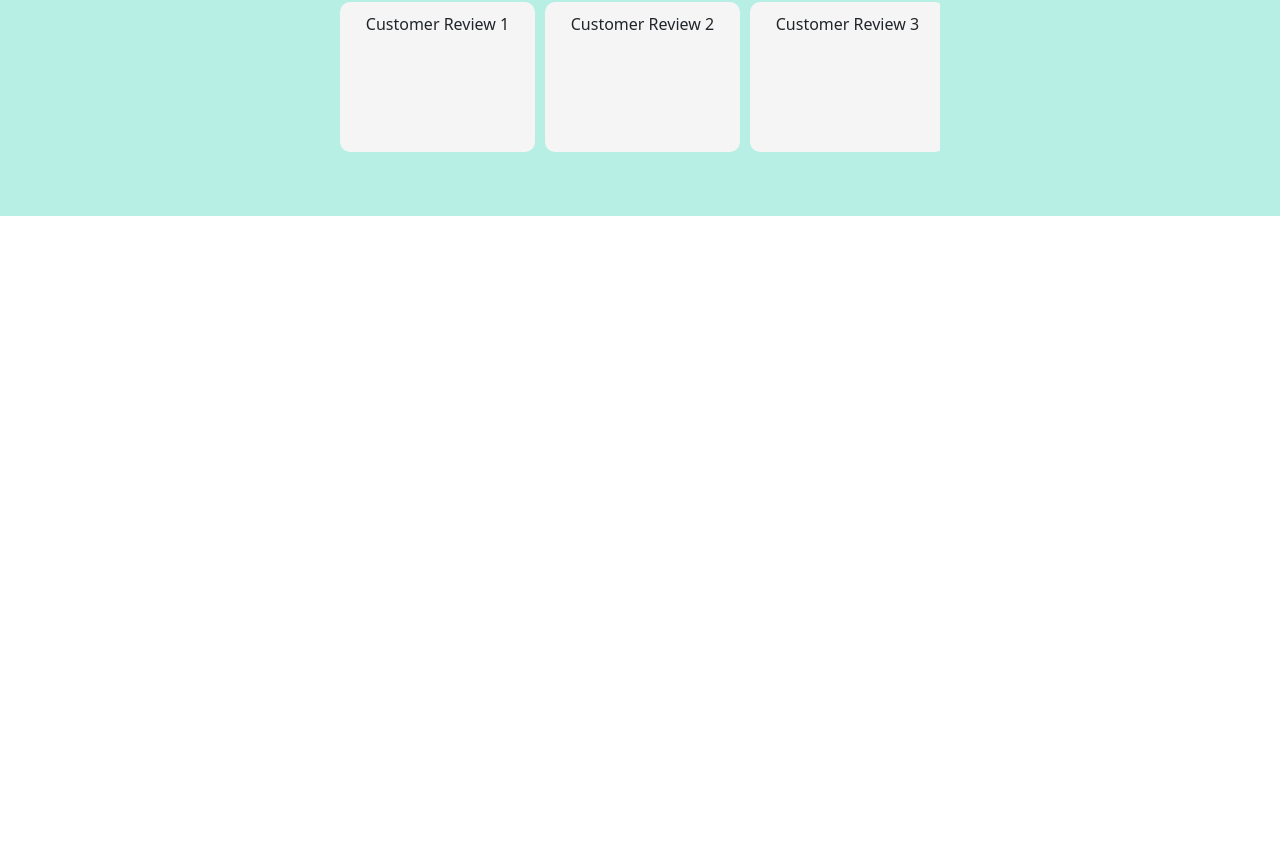
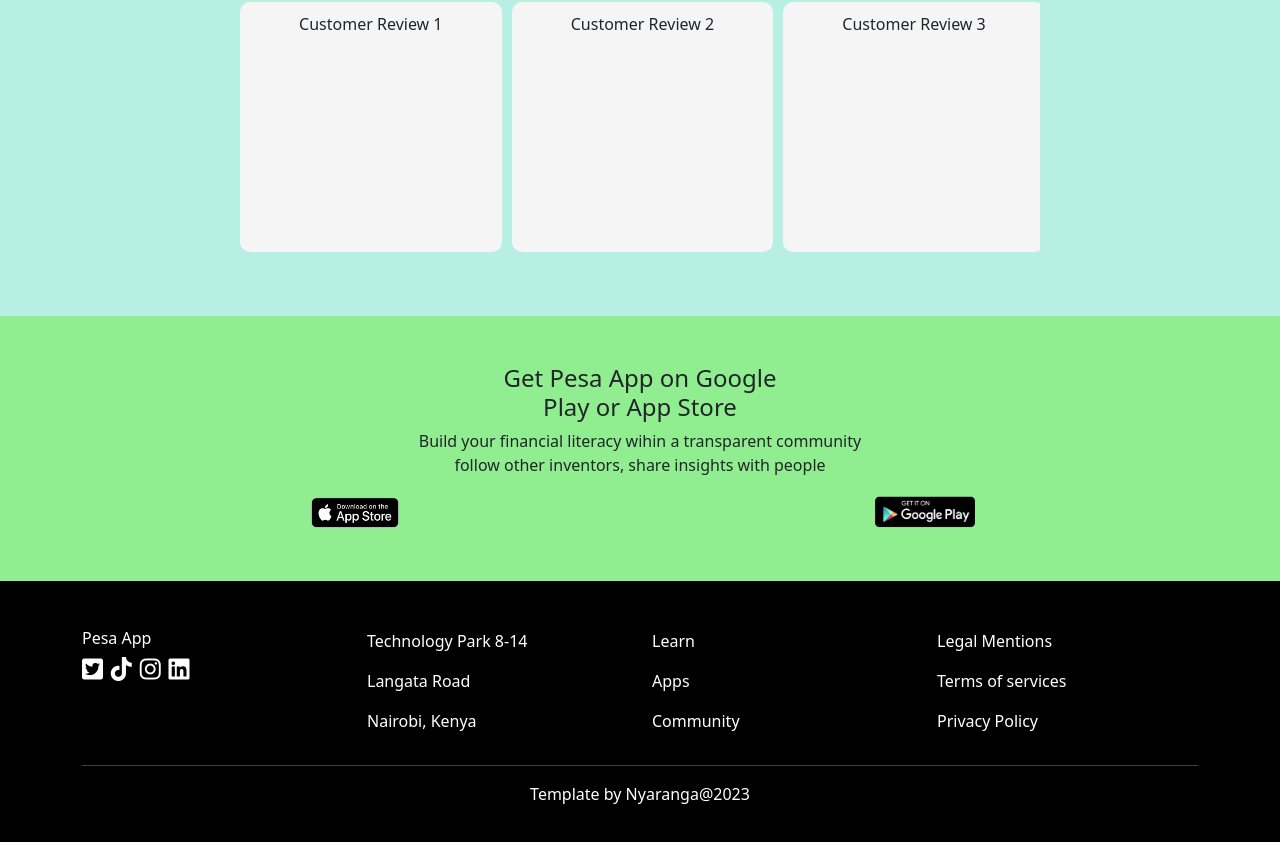
Before and after one commit to JAPHETHNYARANGA/angular-money-template, an Angular app: page / in a window 1280 px wide. Shown: the part 1867-2709 px from the top of the page. Before the commit the page ends 2083 px from the top, so only its background shows below. Built offline with nearby package versions, Linux system fonts and the light colour scheme.

Commit message:
finished creating the footer skeleton

```diff
--- a/src/app/home/home.component.css
+++ b/src/app/home/home.component.css
@@ -79,13 +79,13 @@
     scroll-snap-type: x proximity;
     gap: 10px;
     width: 100%;
-    max-width: 600px;
+    max-width: 800px;
     margin: 0 auto;
   }
 
   .review-card {
     flex: 0 0 calc(33.33% - 5px);
-    height: 150px;
+    height: 250px;
     background-color: #f5f5f5;
     border-radius: 10px;
     padding: 10px;
@@ -112,3 +112,28 @@
   .next-btn {
     right: 10px;
   }
+
+
+  .download-section{
+    background-color: lightgreen;
+    padding: 3rem 0 ;
+  }
+
+
+  .footer{
+    background-color: black;
+    padding: 3rem 0;
+    color: white;
+  }
+
+
+  .footer .container .row .col-md-3 .icon-container{
+    display: flex;
+    /* justify-content: center;
+    align-items: center; */
+  }
+
+  .footer .container .row .col-md-3 .icon-container i{
+    font-size: 1.5rem;
+    margin-right: 3%;
+  }
--- a/src/app/home/home.component.html
+++ b/src/app/home/home.component.html
@@ -163,3 +163,53 @@
 
     </div>
 </div>
+
+<div class="download-section text-center ">
+    <h4>Get Pesa App on Google<br>Play or App Store</h4>
+    <p>Build your financial literacy wihin a transparent community<br>follow other inventors, share insights with people</p>
+    <div class="container">
+        <div class="row">
+            <div class="col ">
+                <img src="assets/images/appstore.png" alt="" width="100px" height="40px">
+            </div>
+            <div class="col">
+                <img src="assets/images/playstore.png" alt="" width="100px" >
+            </div>
+        </div>
+    </div>
+
+</div>
+
+<div class="footer">
+    <div class="container">
+        <div class="row">
+            <div class="col-md-3 col-sm-12">
+                <h6>Pesa App</h6>
+                <div class="icon-container">
+                    <i class="fa-brands fa-square-twitter"></i>
+                    <i class="fa-brands fa-tiktok"></i>
+                    <i class="fa-brands fa-instagram"></i>
+                    <i class="fa-brands fa-linkedin"></i>
+                </div>
+            </div>
+            <div class="col-md-3 col-sm-12">
+                <p>Technology Park 8-14</p>
+                <p>Langata Road</p>
+                <p>Nairobi, Kenya</p>
+            </div>
+            <div class="col-md-3 col-sm-12">
+                <p>Learn</p>
+                <p>Apps</p>
+                <p>Community</p>
+            </div>
+            <div class="col-md-3 col-sm-12">
+                <p>Legal Mentions</p>
+                <p>Terms of services</p>
+                <p>Privacy Policy</p>
+            </div>
+        </div>
+        <hr>
+        <p class="text-center"> Template by Nyaranga@2023</p>
+
+    </div>
+</div>
```
